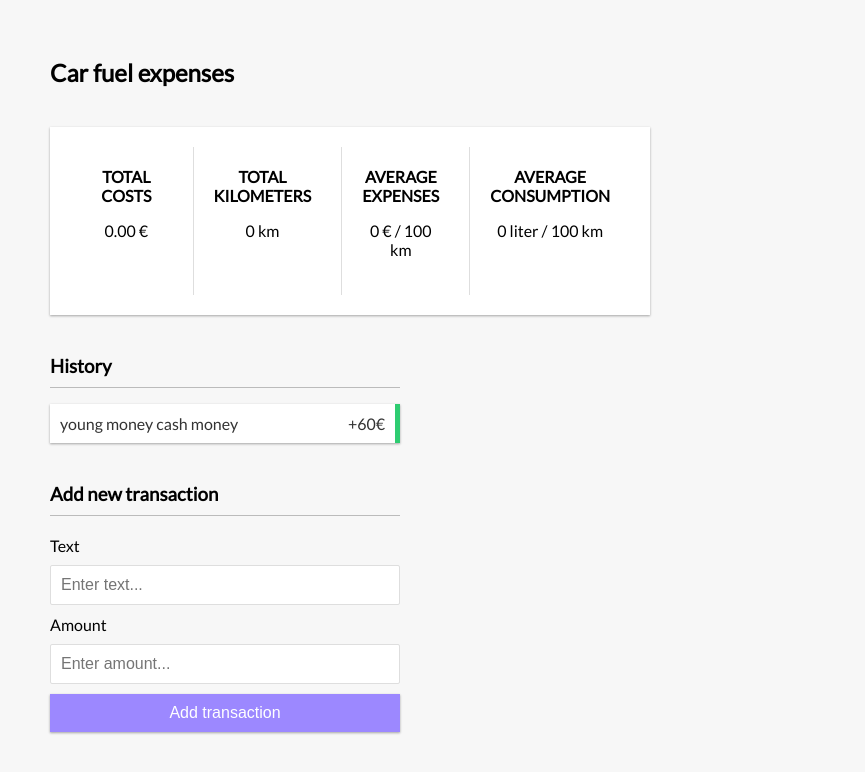
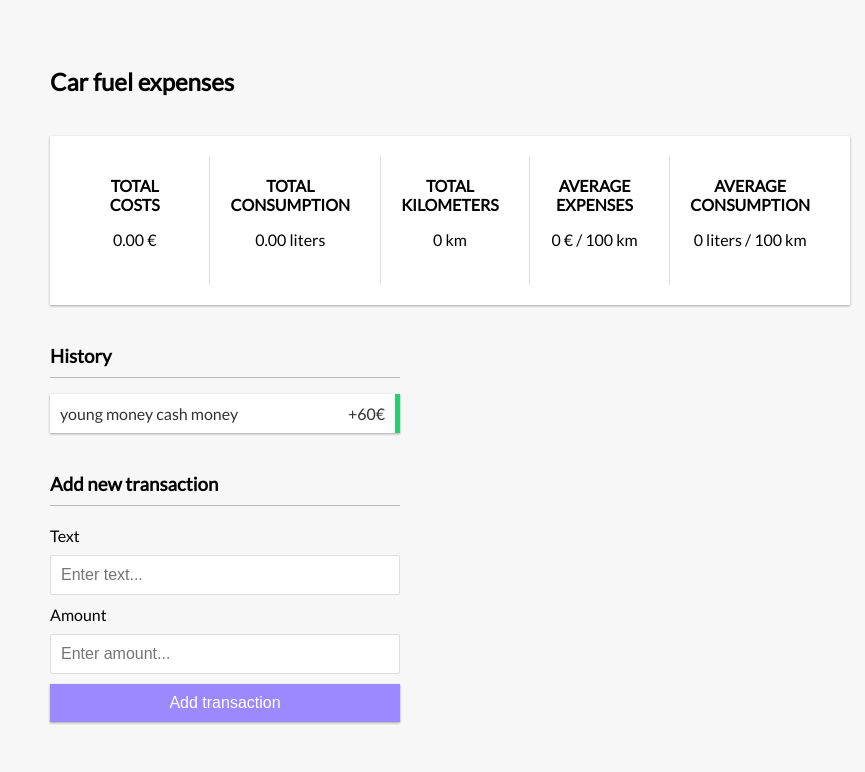
Before and after one commit to Heka499/car-fuel-expenses, a React (Create React App) app: page / in a window 1280 px wide. Shown: the top 772 px of the page, without its empty margins (415-1280 px from the left). Built offline with nearby package versions, Linux system fonts and the light colour scheme.

Commit message:
lisätty total consumption ja muokattu css

```diff
--- a/src/App.css
+++ b/src/App.css
@@ -47,7 +47,7 @@ h4 {
   display:flex;
   justify-content: space-around;
   margin: 40px auto;
-  width: 600px;
+  width: 800px;
   padding-right: 10px;
 
 }
@@ -64,6 +64,9 @@ h4 {
 }
 .cons-container > div:nth-of-type(2) {
     border-right: 1px solid #dedede;
+}
+.cons-container > div:nth-of-type(3) {
+  border-right: 1px solid #dedede;
 }
 .cons-container > div:last-of-type {
     border-left: 1px solid #dedede;
--- a/src/components/consumption.js
+++ b/src/components/consumption.js
@@ -6,6 +6,10 @@ export const Consumption = () => {
             <div>
             <h4>Total costs</h4>
             <p id="TotalCosts" className="totalcosts">0.00 €</p>
+            </div>
+            <div>
+            <h4>Total consumption</h4>
+            <p id="TotalCons" className="totalcons">0.00 liters</p>
             </div>
             <div>
             <h4>Total kilometers</h4>
@@ -17,7 +21,7 @@ export const Consumption = () => {
             </div>
             <div>
             <h4>Average consumption</h4>
-            <p id="AverageCon" className="averagecon">0 liter / 100 km</p>
+            <p id="AverageCon" className="averagecon">0 liters / 100 km</p>
             </div>
         </div>
     )
```
